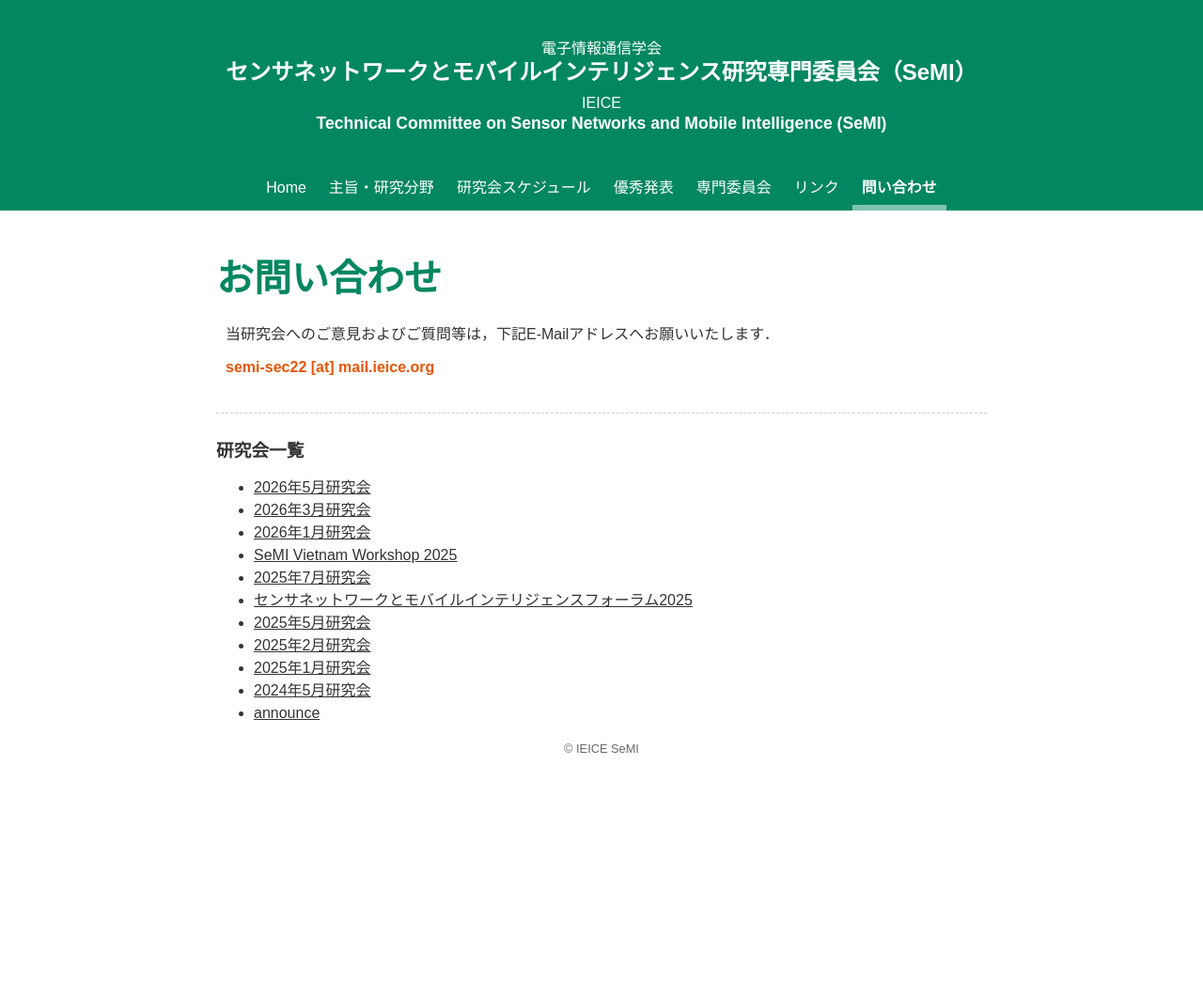
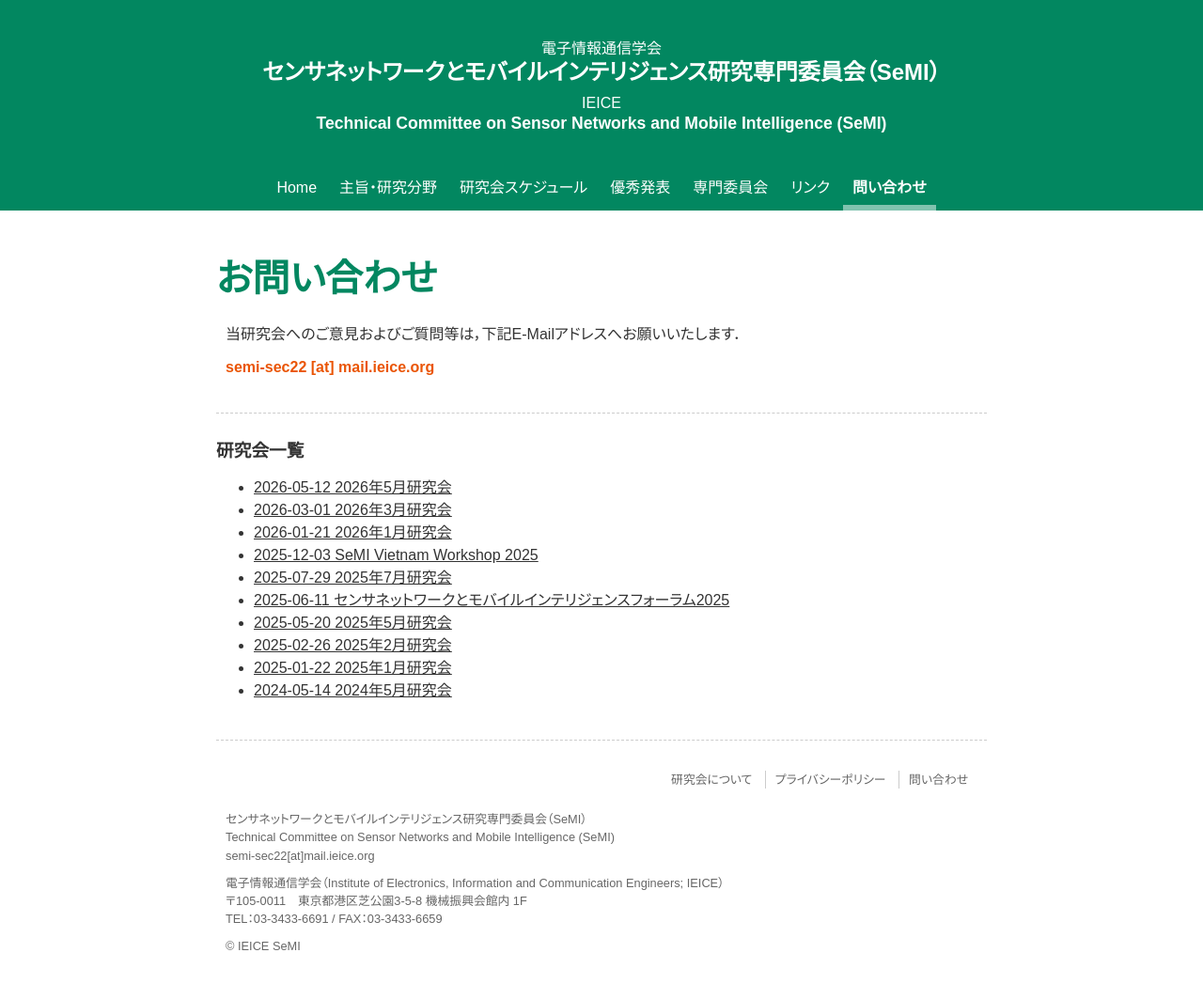
Before and after one commit to IEICE-SeMI/ieice-semi.github.io, a Jekyll site: the page built from docs/contact.md, in a window 1280 px wide. Shown: the whole page at 94% size. Built offline with Jekyll 4.4.1, drawn with Linux system fonts in a browser that asks for light colours; before the commit the page ends 900 px from its top, so only the background shows below that.

Commit message:
add policy.md

```diff
--- a/docs/_layouts/default.html
+++ b/docs/_layouts/default.html
@@ -15,6 +15,11 @@
     <main id="content" class="main-content" role="main">
       {{ content }}
       <footer>
+        <ul>
+          <li><a href="/about">研究会について</a></li>
+          <li><a href="/policy">プライバシーポリシー</a></li>
+          <li><a href="/contact">問い合わせ</a></li>
+        </ul>
         <div>
           センサネットワークとモバイルインテリジェンス研究専門委員会（SeMI）<br>
           Technical Committee on Sensor Networks and Mobile Intelligence (SeMI)<br>
--- a/docs/_layouts/page.html
+++ b/docs/_layouts/page.html
@@ -21,14 +21,31 @@
         <h3>研究会一覧</h3>
         <ul>
           {% for post in site.posts %}
+            {% if post.title != 'announce' %}
             <li>
-              <a href="{{ post.url }}">{{ post.title }}</a>
+              <a href="{{ post.url }}">{{ post.date | date: "%Y-%m-%d" }} {{ post.title }}</a>
             </li>
+            {% endif %}
           {% endfor %}
         </ul>
       </div>
-      <footer class="site-footer">
-        &copy; IEICE SeMI
+      <footer>
+        <ul>
+          <li><a href="/about">研究会について</a></li>
+          <li><a href="/policy">プライバシーポリシー</a></li>
+          <li><a href="/contact">問い合わせ</a></li>
+        </ul>
+        <div>
+          センサネットワークとモバイルインテリジェンス研究専門委員会（SeMI）<br>
+          Technical Committee on Sensor Networks and Mobile Intelligence (SeMI)<br>
+          semi-sec22[at]mail.ieice.org
+        </div>
+        <div>
+          <a href="https://www.ieice.org/">電子情報通信学会（Institute of Electronics, Information and Communication Engineers; IEICE）</a><br>
+          〒105-0011　東京都港区芝公園3-5-8 機械振興会館内 1F<br>
+          TEL：03-3433-6691 / FAX：03-3433-6659
+        </div>
+        <p>&copy; IEICE SeMI</p>
       </footer>
     </main>
   </body>
--- a/docs/assets/css/styles.css
+++ b/docs/assets/css/styles.css
@@ -1,4 +1,8 @@
 *,*::before,*::after{box-sizing:border-box}html{-moz-text-size-adjust:none;-webkit-text-size-adjust:none;text-size-adjust:none}body,h1,h2,h3,h4,p,figure,blockquote,dl,dd{margin:0}ul[role='list'],ol[role='list']{list-style:none}body{min-height:100vh;line-height:1.5}h1,h2,h3,h4,button,input,label{line-height:1.1}a:not([class]){text-decoration-skip-ink:auto;color:currentColor}img,picture{max-width:100%;display:block}input,button,textarea,select{font:inherit}textarea:not([rows]){min-height:10em}:target{scroll-margin-block:5ex}hr{height:0;margin:0;padding:0;border:0;}
+
+* {
+  font-feature-settings:"palt";
+}
 
 .clearfix::after {
    content: "";
@@ -267,10 +271,13 @@
 
 
 main.main-content footer {
-  text-align: center;
-  margin: 0 0 10px;
+  text-align: left;
+  margin: 40px 0 10px;
+  padding: 10px 10px 0;
   font-size: 0.8rem;
   color: #666;
+  border: 1px dashed #ccc;
+  border-width: 1px 0 0;
 }
 main.main-content footer a {
   text-decoration: none;
@@ -278,6 +285,27 @@
 main.main-content footer p,
 main.main-content footer div {
   margin: 10px 0 0;
+}
+main.main-content footer ul {
+  display: block;
+  width: 100%;
+  padding: 10px 0;
+  text-align: right;
+}
+main.main-content footer ul li {
+  display: inline-block;
+  list-style: none;
+}
+main.main-content footer ul li + li {
+  border-left: 1px solid #ccc;
+}
+main.main-content footer ul li a {
+  display: block;
+  padding: 0 10px;
+}
+main.main-content footer ul li a:hover {
+  opacity: 0.8;
+  cursor: pointer;
 }
 
 
```
Also changed, not shown: docs/_layouts/post.html (+19 -2 lines), docs/policy.md (added, +17 -0 lines).
